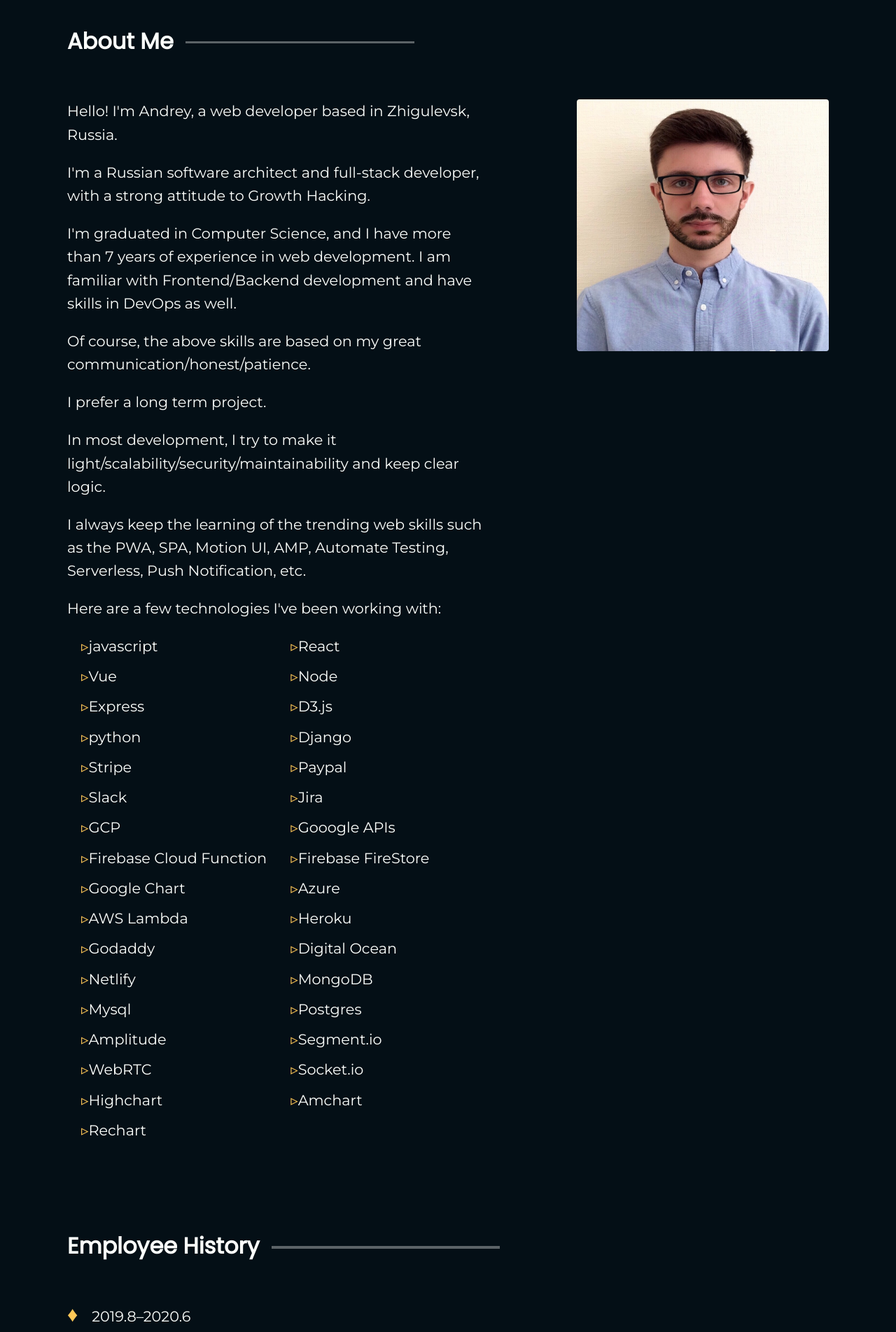
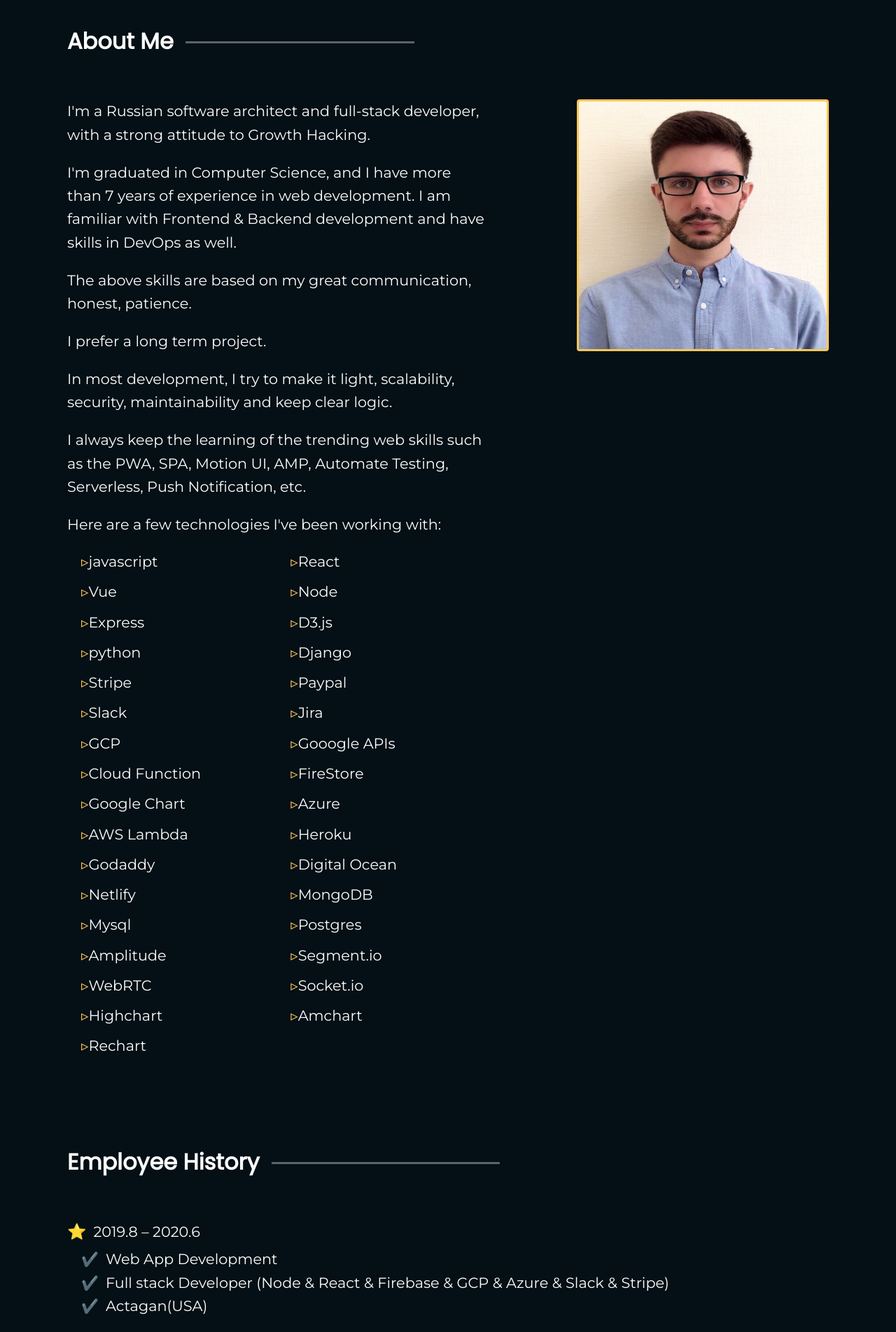
Before and after one commit to jupiteris/portfolio, a React (Create React App) app: page / in a window 1280 px wide. Shown: the part 880-2784 px from the top of the page at 70% size. Built offline with nearby package versions, Linux system fonts and the light colour scheme.

Commit message:
changed style & logo

```diff
--- a/src/Pages/About/About.js
+++ b/src/Pages/About/About.js
@@ -5,15 +5,7 @@ import Placeholder from "../../components/Placeholder/Placeholder";
 import { me, skills, aboutMe } from "../../config";
 
 const About = () => {
-  const {
-    firstName,
-    lastName,
-    nickName,
-    country,
-    shortTitle,
-    city,
-    avatar,
-  } = me;
+  const { firstName, lastName, nickName, avatar } = me;
   return (
     <>
       <Section id="about">
@@ -21,15 +13,10 @@ const About = () => {
           <Placeholder title="About Me"></Placeholder>
           <AboutMe>
             <Left>
-              <p>
-                Hello! I'm {firstName}, a {shortTitle} based in{" "}
-                {city + ", " + country}.
-              </p>
               {aboutMe && aboutMe.length
                 ? aboutMe.map((a, index) => <p key={index}>{a}</p>)
                 : ""}
               <p>Here are a few technologies I've been working with:</p>
-
               <Ul>
                 {skills && skills.length
                   ? skills.map((skill, index) => (
@@ -41,11 +28,9 @@ const About = () => {
                   : ""}
               </Ul>
             </Left>
-
             <img
               src={avatar ?? ""}
               alt={firstName + " " + lastName ?? nickName}
-              style={{ width: 360, height: 360 }}
             />
           </AboutMe>
         </Container>
--- a/src/Pages/About/About.style.js
+++ b/src/Pages/About/About.style.js
@@ -9,6 +9,9 @@ export const AboutMe = styled.div`
   img {
     transition: all 0.3s ease;
     border-radius: 4px;
+    width: 360px;
+    height: 360px;
+    border: 3px solid #ffc857;
   }
   img:hover {
     box-shadow: 0px 30px 18px -8px rgba(0, 0, 0, 0.1);
--- a/src/Pages/History/History.js
+++ b/src/Pages/History/History.js
@@ -16,7 +16,7 @@ const History = () => {
                 return (
                   <Career key={index}>
                     <div>
-                      <span className="period">♦</span>
+                      <span className="period">⭐</span>
                       <span>{period}</span>
                     </div>
                     <div>
--- a/src/Pages/History/History.style.js
+++ b/src/Pages/History/History.style.js
@@ -9,29 +9,21 @@ export const Career = styled.div`
   :last-child {
     margin-bottom: 0px;
   }
-  div:nth-child(1) .period {
+  .period {
     color: #ffc857;
-    margin-right: 20px;
-    font-size: 30px;
+    margin-right: 10px;
+    font-size: 22px;
     line-height: 1px;
   }
   div:nth-child(2) {
-    padding: 0px 20px;
-  }
-  div:nth-child(2) > span {
-    margin-right: 20px;
+    display: flex;
+    flex-flow: column;
+    padding: 6px 20px;
   }
   div:nth-child(2) > span::before {
-    content: "•";
-    color: #ffc857;
-    margin-right: 5px;
-    font-size: 40px;
+    content: "✔️";
+    margin-right: 10px;
+    font-size: 20px;
     line-height: 1px;
   }
-  @media screen and (max-width: 768px) {
-    p {
-      display: flex;
-      flex-flow: column;
-    }
-  }
 `;
--- a/src/Pages/Home/Home.style.js
+++ b/src/Pages/Home/Home.style.js
@@ -34,7 +34,7 @@ export const Section = styled.section`
   p {
     margin-bottom: 3em;
     font-size: 1.125rem;
-    max-width: 500px;
+    max-width: 700px;
   }
 
   a {
--- a/src/Pages/Home/HomePage.js
+++ b/src/Pages/Home/HomePage.js
@@ -22,8 +22,8 @@ const Home = () => {
             <h2>{firstName + " " + lastName ?? nickName}.</h2>
             <h3>I build things for the web.</h3>
             <p>
-              I'm a web developer based in {city + ", " + country} specialising
-              in building applications and using technologies making websites
+              I'm a web developer ✨ based in {city + ", " + country} versed in
+              building applications and using technologies making websites
               accessible for all.
             </p>
             {/* <MailTo email={email} subject={subject} body={body}>
--- a/src/components/Navbar/Navbar.style.js
+++ b/src/components/Navbar/Navbar.style.js
@@ -14,7 +14,7 @@ export const NavContainer = styled.div`
     height: 0;
     overflow: hidden;
     transition: all 0.3s ease;
-    margin-top: 1.5em;
+    margin-top: 0.5em;
     opacity: 0;
   }
 
@@ -72,7 +72,15 @@ export const NavHeader = styled.div`
   display: flex;
   justify-content: space-between;
   align-items: center;
-  .logo {
+  a {
+    display: flex;
+  }
+  a > img {
+    width: 80px;
+    height: 55px;
+    border-radius: 50%;
+  }
+  a > h1 {
     color: #ffc857;
     font-weight: 600;
     font-size: 2rem;
--- a/src/components/Navbar/NavbarHeader.js
+++ b/src/components/Navbar/NavbarHeader.js
@@ -6,6 +6,7 @@ import { me } from "../../config";
 
 const NavbarHeader = () => {
   const [isOpen, setIsOpen] = useState(false);
+  const { logo, resume } = me ?? {};
 
   const handleToggle = () => {
     setIsOpen(!isOpen);
@@ -17,7 +18,11 @@ const NavbarHeader = () => {
           <Div>
             <NavHeader>
               <a href="#home">
-                <h1 className="logo">{me?.firstName ?? "Jupiter"}</h1>
+                {logo ? (
+                  <img src={logo} alt="jupiter" />
+                ) : (
+                  <h1>{"</>" ?? "Jupiter"}</h1>
+                )}
               </a>
               <button type="button" className="nav-btn" onClick={handleToggle}>
                 <FiAlignRight className="nav-icon" />
@@ -41,16 +46,18 @@ const NavbarHeader = () => {
               {/* <li>
                 <a href="#contact">Contact</a>
               </li> */}
-              {/* <li>
+              {resume && (
+                <li>
                   <a
-                  href="#"
+                    href={resume}
                     rel="noopener noreferrer"
-                  // target="_blank"
+                    target="_blank"
                     className="resume"
                   >
                     Resume
                   </a>
-              </li> */}
+                </li>
+              )}
             </ul>
           </Div>
         </NavContainer>
--- a/src/config/index.js
+++ b/src/config/index.js
@@ -6,10 +6,13 @@ export const me = {
   shortTitle: "web developer",
   email: "jupiter.programmer@gmail.com",
   avatar: "/static/images/me.jpg",
+  logo: "", // "/static/images/logo.jpg",
   country: "Russia",
   city: "Zhigulevsk",
   state: "Samarskaia OBL",
   zipCode: 445350,
+  resume:
+    "https://drive.google.com/file/d/1G9BO1qrzhIu4JqOIVEZ0PVLyy10kO5re/view?usp=sharing",
   education: {
     degree: "Bachelor’s degree (“Engineer Bachelor”)",
     address: "SAMARA UNIVERSITY, Samara, 443086, Russia",
@@ -53,8 +56,8 @@ export const skills = [
   "Jira",
   "GCP",
   "Gooogle APIs",
-  "Firebase Cloud Function",
-  "Firebase FireStore",
+  "Cloud Function",
+  "FireStore",
   "Google Chart",
   "Azure",
   "AWS Lambda",
@@ -80,22 +83,22 @@ export const histories = [
     position:
       "Full stack Developer (Node & React & Firebase & GCP & Azure & Slack & Stripe)",
     company: "Actagan(USA)",
-    period: "2019.8–2020.6",
+    period: "2019.8 – 2020.6",
   },
   {
     title: "Web App Development",
     position: "Frontend Developer (React)",
     company: "Ignacio Garino (Uruguay)",
-    period: "2020.6–2020.12",
+    period: "2020.6 – 2020.12",
   },
 ];
 
 export const aboutMe = [
   "I'm a Russian software architect and full-stack developer, with a strong attitude to Growth Hacking.",
-  "I'm graduated in Computer Science, and I have more than 7 years of experience in web development. I am familiar with Frontend/Backend development and have skills in DevOps as well.",
-  "Of course, the above skills are based on my great communication/honest/patience.",
+  "I'm graduated in Computer Science, and I have more than 7 years of experience in web development. I am familiar with Frontend & Backend development and have skills in DevOps as well.",
+  "The above skills are based on my great communication, honest, patience.",
   "I prefer a long term project.",
-  "In most development, I try to make it light/scalability/security/maintainability and keep clear logic.",
+  "In most development, I try to make it light, scalability, security, maintainability and keep clear logic.",
   "I always keep the learning of the trending web skills such as the PWA, SPA, Motion UI, AMP, Automate Testing, Serverless, Push Notification, etc.",
 ];
 
```
Also changed, not shown: public/static/images/logo.jpg (added). Lines whose indentation alone changed are shown as unchanged.
